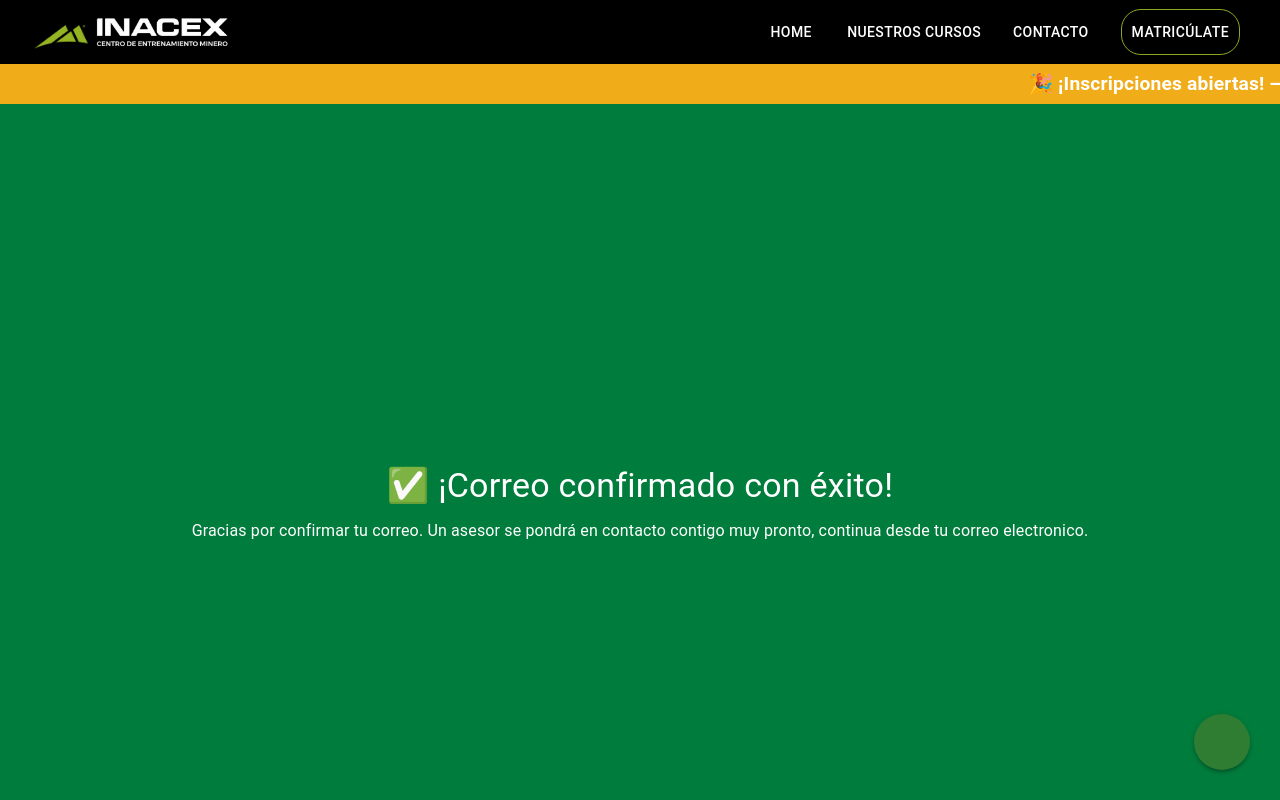
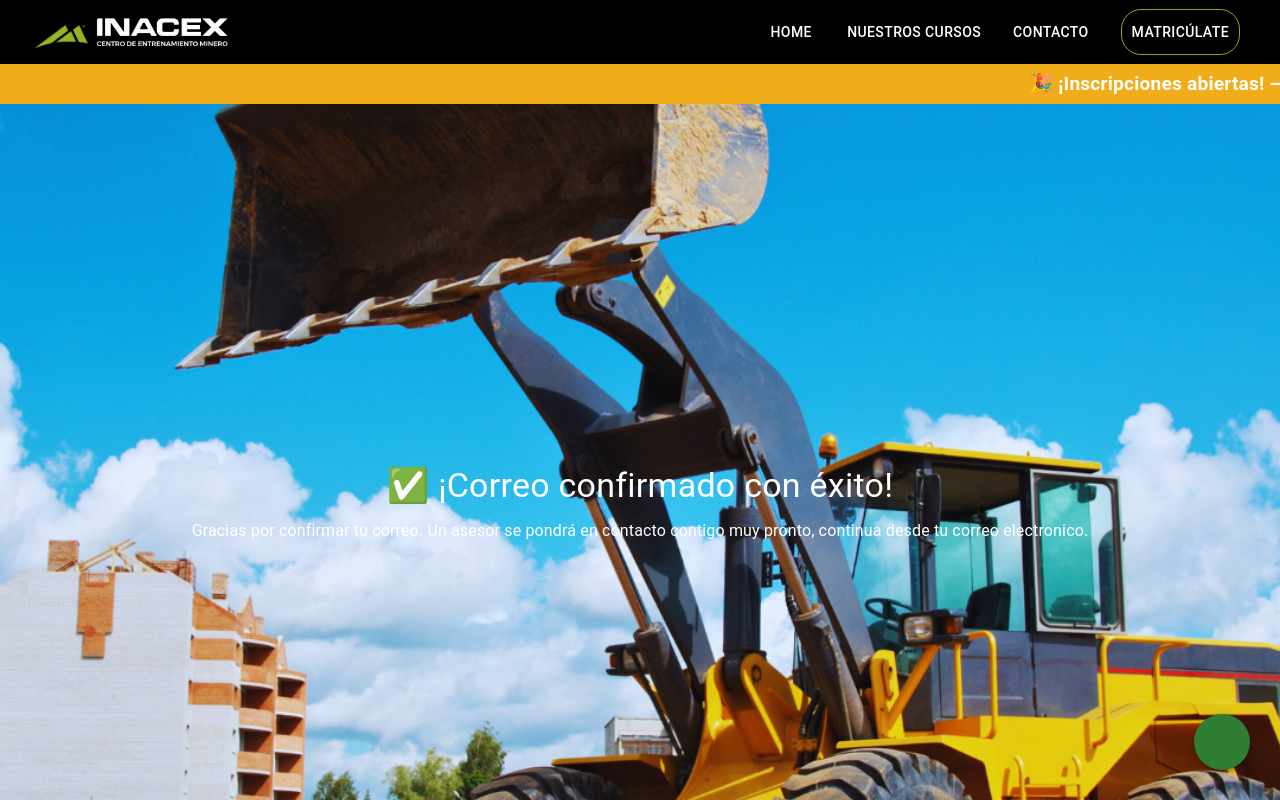
Before and after one commit to NeyeskaMedina/Inacex, a React (Vite) app in the folder client/: page /confirmacion-exitosa in a window 1280 px wide. Shown: the top 800 px of the page. Built offline with nearby package versions, Linux system fonts and the light colour scheme; some icons are missing.

Commit message:
Agregando imagen de fondo en mi componente confirmacion de correo

```diff
--- a/client/src/view/Confirmacion/ConfirmacionExitosa.jsx
+++ b/client/src/view/Confirmacion/ConfirmacionExitosa.jsx
@@ -7,6 +7,12 @@ export const ConfirmacionExitosa = () => {
       sx={{
         minHeight: '100vh',
         backgroundColor: '#007d3c',
+        backgroundImage: 'url(./imgCursos/frontal/12.png)',
+        backgroundSize: 'cover',
+        backgroundPosition: 'center',
+        backgroundRepeat: 'no-repeat',
+        backgroundAttachment: 'fixed',
+        zIndex: 0,
         color: 'white',
         display: 'flex',
         justifyContent: 'center',
@@ -14,7 +20,7 @@ export const ConfirmacionExitosa = () => {
         p: 4,
       }}
     >
-      <Box sx={{ textAlign: 'center' }}>
+      <Box sx={{ textAlign: 'center', zIndex: 1 }}>
         <Typography variant="h4" gutterBottom>
           ✅ ¡Correo confirmado con éxito!
         </Typography>
```
